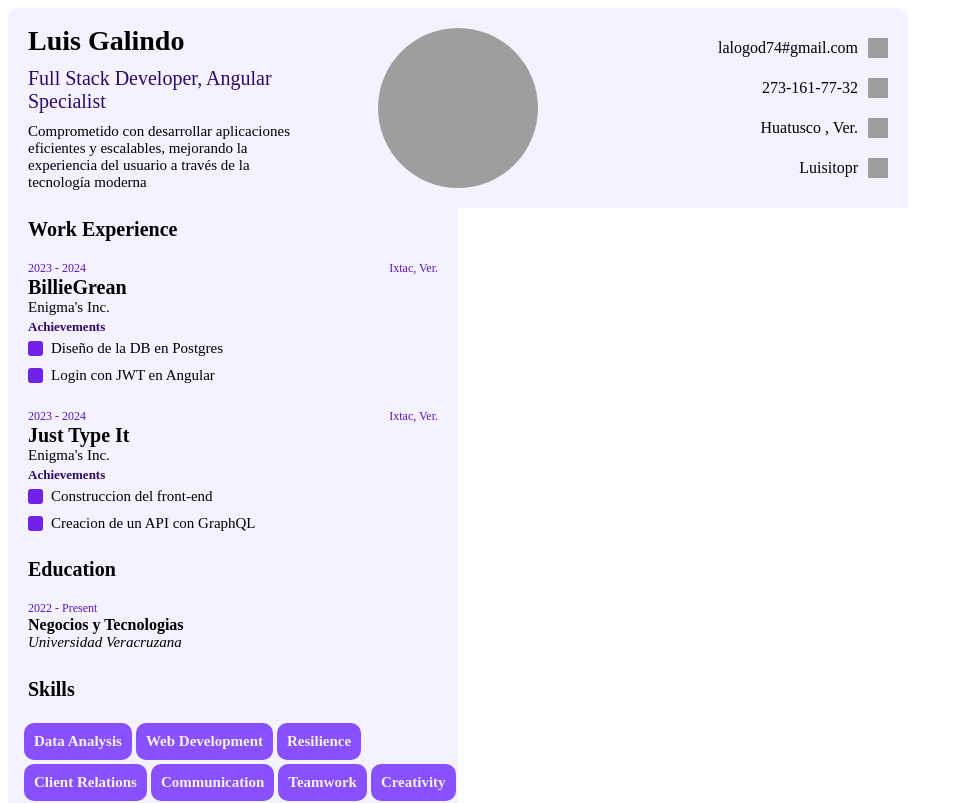
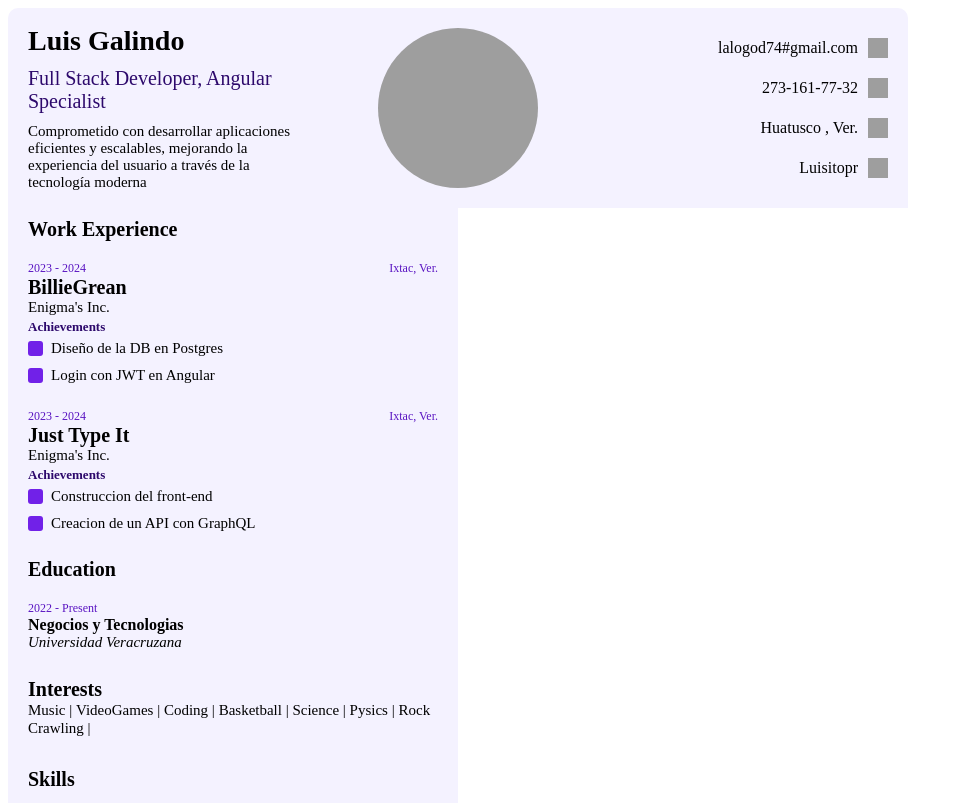
Before and after one commit to Luisitopr/Luisitopr.github.io, an Angular app: page / in a window 1280 px wide. Shown: the top 803 px of the page, without its empty margins (0-963 px from the left). Built offline with nearby package versions, Linux system fonts and the light colour scheme; grey boxes are pictures that could not be loaded.

Commit message:
add interests branch #6

```diff
--- a/src/app/app.component.html
+++ b/src/app/app.component.html
@@ -10,6 +10,9 @@
       <div id="education">
         <app-education></app-education>
     </div>
+    <div id="interests">
+      <app-interests></app-interests>
+  </div>
     <div id="right_side">
       <div id="skills">
           <app-skills></app-skills>
--- a/src/app/app.component.ts
+++ b/src/app/app.component.ts
@@ -5,14 +5,14 @@ import { WorkExperienceComponent } from './work-experience/work-experience.compo
 import { EducationComponent } from './education/education.component';
 import { SkillsComponent } from './skills/skills.component';
 import { LanguagesComponent } from './languages/languages.component';
-
+import { InterestsComponent } from './interests/interests.component';
 
 
 
 @Component({
   selector: 'app-root',
   standalone: true,
-  imports: [RouterOutlet, HeaderComponent, WorkExperienceComponent,EducationComponent,SkillsComponent,LanguagesComponent],
+  imports: [RouterOutlet, HeaderComponent, WorkExperienceComponent,EducationComponent,SkillsComponent,LanguagesComponent,InterestsComponent],
   templateUrl: './app.component.html',
   styleUrl: './app.component.css'
 })
--- /dev/null
+++ b/src/app/interests/interests.component.css
@@ -0,0 +1,22 @@
+.interests {
+    background-color: #f4f2ff;
+    width: 450px;
+    height: 90px;
+  }
+
+  #interests_title {
+    margin: 0;
+    font-size: 20px;
+    font-weight: bold;
+    padding-left: 20px;
+    padding-top: 10px;
+  }
+
+  #interests_items {
+    padding-left: 20px;
+  }
+
+  #items{
+    display: inline;
+    font-size: 15px;
+  }
--- /dev/null
+++ b/src/app/interests/interests.component.html
@@ -0,0 +1,6 @@
+<section class="interests">
+    <h1 id="interests_title">Interests</h1>
+    <div id="interests_items">
+      <p id="items"*ngFor="let int of interets">{{int.name }} | </p>
+    </div>
+  </section>
--- /dev/null
+++ b/src/app/interests/interests.component.ts
@@ -0,0 +1,55 @@
+import { Component } from '@angular/core';
+import { CommonModule } from '@angular/common';
+
+@Component({
+  selector: 'app-interests',
+  standalone: true,
+  imports: [CommonModule],
+  templateUrl: './interests.component.html',
+  styleUrl: './interests.component.css',
+})
+export class InterestsComponent {
+
+  interets : Array<any> = []
+
+  constructor() {}
+
+  ngOnInit(): void{
+    let interest1 = {
+      name: "Music"
+    };
+
+    let interest2 = {
+      name: "VideoGames"
+    };
+
+    let interest3 = {
+      name: "Coding"
+    };
+
+    let interest4 = {
+      name: "Basketball"
+    };
+
+    let interest5 = {
+      name: "Science"
+    };
+
+    let interest6 = {
+      name: "Pysics"
+    }
+
+    let interest7 = {
+      name: "Rock Crawling"
+    }
+
+    this.interets.push(interest1);
+    this.interets.push(interest2);
+    this.interets.push(interest3);
+    this.interets.push(interest4);
+    this.interets.push(interest5);
+    this.interets.push(interest6);
+    this.interets.push(interest7);
+    console.log(this.interets);
+  }
+}
--- a/src/app/languages/languages.component.html
+++ b/src/app/languages/languages.component.html
@@ -4,4 +4,5 @@
     <div id="cuadradito"></div>
     <p id="item">{{language.name}}</p>
   </div>
+
 </section>
```
Also changed, not shown: 1 other file (tests, documents, lock files or other folders).
